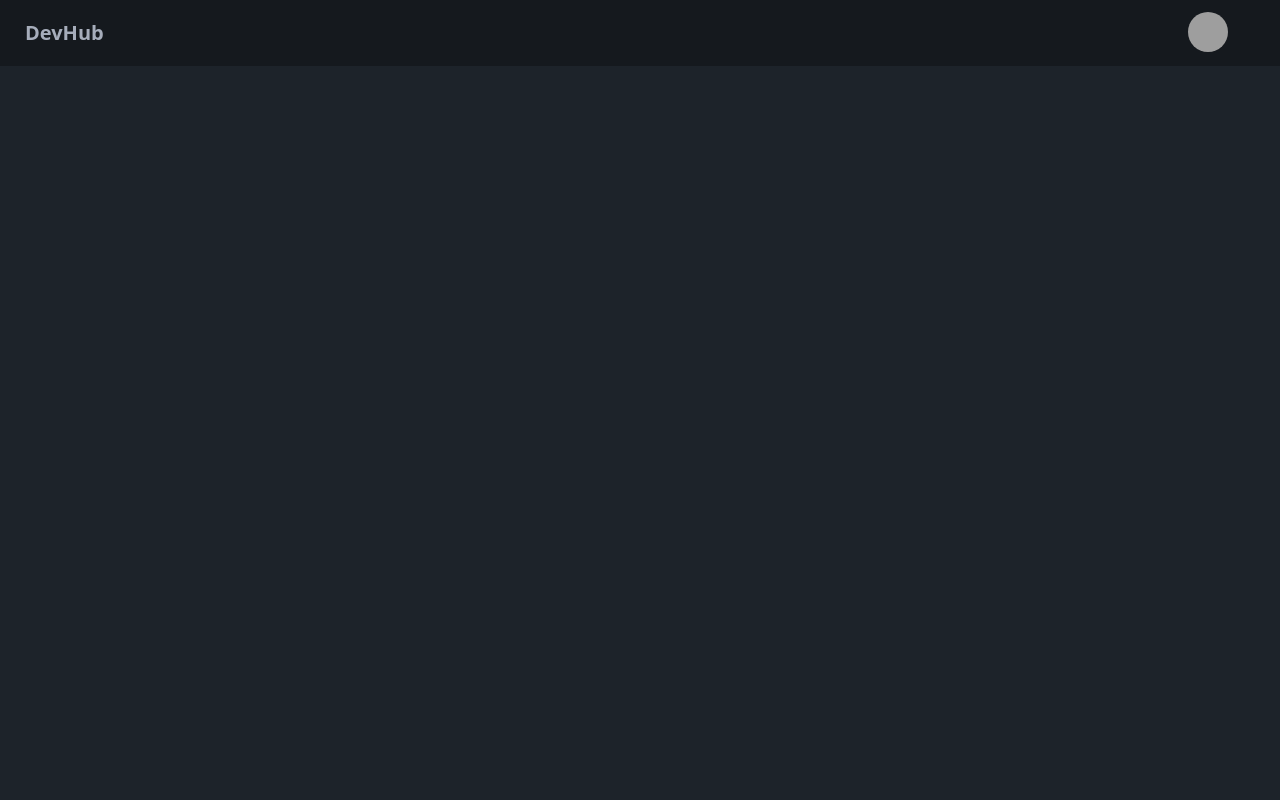
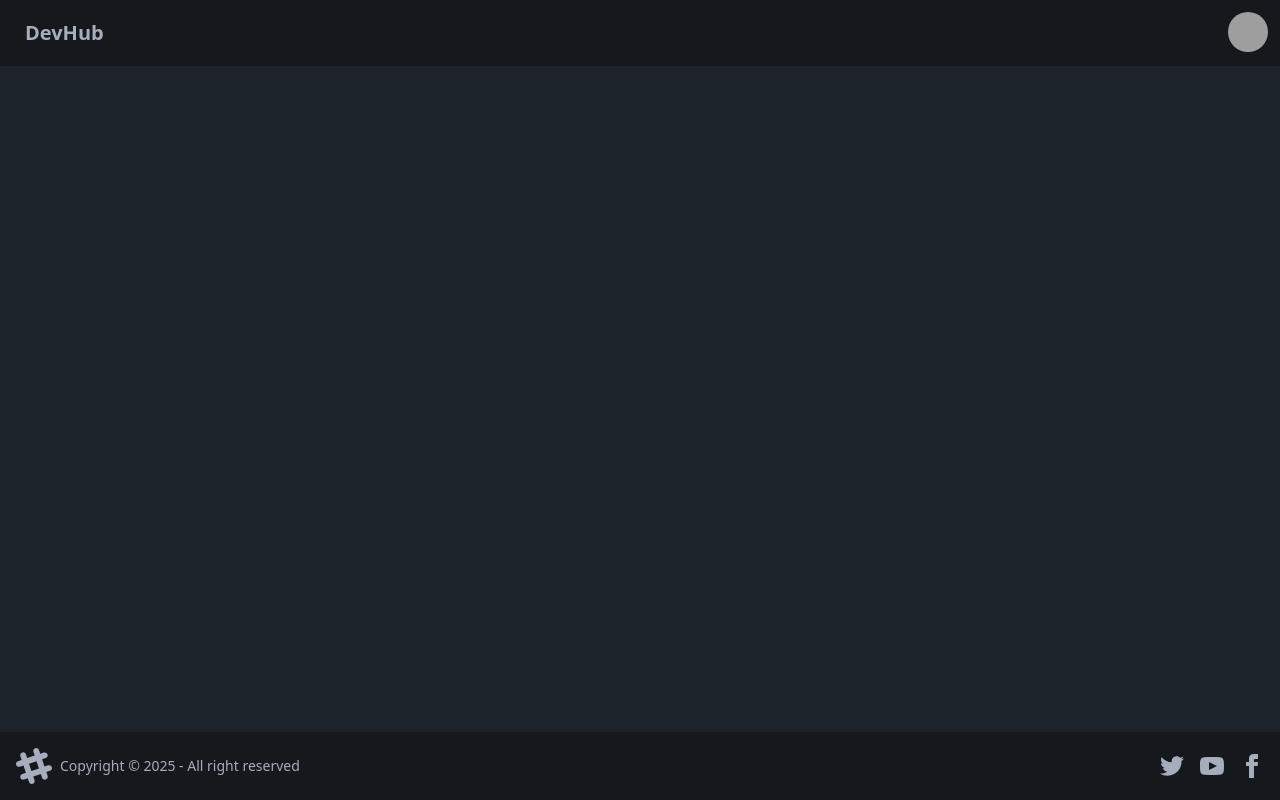
Before and after one commit to yadivyanshu/devHub-UI, a React (Vite) app: page / in a window 1280 px wide. Built offline with nearby package versions, Linux system fonts and the light colour scheme; grey boxes are pictures that could not be loaded.

Commit message:
implemented header and footer

```diff
--- a/package.json
+++ b/package.json
@@ -11,7 +11,8 @@
   },
   "dependencies": {
     "react": "^18.3.1",
-    "react-dom": "^18.3.1"
+    "react-dom": "^18.3.1",
+    "react-router-dom": "^6.29.0"
   },
   "devDependencies": {
     "@eslint/js": "^9.17.0",
--- a/src/App.jsx
+++ b/src/App.jsx
@@ -1,36 +1,20 @@
+import { BrowserRouter, Route, Routes } from 'react-router-dom'
 import './App.css'
+import Body from './Body'
+import Login from './Login'
+import Profile from './Profile'
 
 function App() {
   return (
     <>
-      <div className="navbar bg-base-300">
-      <div className="flex-1">
-        <a className="btn btn-ghost text-xl">DevHub</a>
-      </div>
-      <div className="flex-none gap-2">
-        <div className="dropdown dropdown-end mx-10">
-          <div tabIndex={0} role="button" className="btn btn-ghost btn-circle avatar">
-            <div className="w-10 rounded-full">
-              <img
-                alt="Tailwind CSS Navbar component"
-                src="https://img.daisyui.com/images/stock/photo-1534528741775-53994a69daeb.webp" />
-            </div>
-          </div>
-          <ul
-            tabIndex={0}
-            className="menu menu-sm dropdown-content bg-base-100 rounded-box z-[1] mt-3 w-52 p-2 shadow">
-            <li>
-              <a className="justify-between">
-                Profile
-                <span className="badge">New</span>
-              </a>
-            </li>
-            <li><a>Settings</a></li>
-            <li><a>Logout</a></li>
-          </ul>
-        </div>
-      </div>
-    </div>
+      <BrowserRouter basename='/'>
+        <Routes>
+          <Route path='/' element={<Body />} >
+            <Route path='/login' element={<Login />} />
+            <Route path='/profile' element={<Profile />} />
+          </Route>
+        </Routes>
+      </BrowserRouter>
     </>
   )
 }
--- /dev/null
+++ b/src/Body.jsx
@@ -0,0 +1,15 @@
+import { Outlet } from "react-router-dom"
+import Navbar from "./Navbar"
+import Footer from "./Footer"
+
+const Body = () => {
+  return (
+    <>
+        <Navbar />
+        <Outlet />
+        <Footer />
+    </>
+  )
+}
+
+export default Body
--- /dev/null
+++ b/src/Footer.jsx
@@ -0,0 +1,58 @@
+
+const Footer = () => {
+  return (
+    <footer className="footer bg-base-300  text-neutral-content items-center p-4 fixed bottom-0">
+        <aside className="grid-flow-col items-center">
+            <svg
+            width="36"
+            height="36"
+            viewBox="0 0 24 24"
+            xmlns="http://www.w3.org/2000/svg"
+            fillRule="evenodd"
+            clipRule="evenodd"
+            className="fill-current">
+            <path
+                d="M22.672 15.226l-2.432.811.841 2.515c.33 1.019-.209 2.127-1.23 2.456-1.15.325-2.148-.321-2.463-1.226l-.84-2.518-5.013 1.677.84 2.517c.391 1.203-.434 2.542-1.831 2.542-.88 0-1.601-.564-1.86-1.314l-.842-2.516-2.431.809c-1.135.328-2.145-.317-2.463-1.229-.329-1.018.211-2.127 1.231-2.456l2.432-.809-1.621-4.823-2.432.808c-1.355.384-2.558-.59-2.558-1.839 0-.817.509-1.582 1.327-1.846l2.433-.809-.842-2.515c-.33-1.02.211-2.129 1.232-2.458 1.02-.329 2.13.209 2.461 1.229l.842 2.515 5.011-1.677-.839-2.517c-.403-1.238.484-2.553 1.843-2.553.819 0 1.585.509 1.85 1.326l.841 2.517 2.431-.81c1.02-.33 2.131.211 2.461 1.229.332 1.018-.21 2.126-1.23 2.456l-2.433.809 1.622 4.823 2.433-.809c1.242-.401 2.557.484 2.557 1.838 0 .819-.51 1.583-1.328 1.847m-8.992-6.428l-5.01 1.675 1.619 4.828 5.011-1.674-1.62-4.829z"></path>
+            </svg>
+            <p>Copyright © {new Date().getFullYear()} - All right reserved</p>
+        </aside>
+        <nav className="grid-flow-col gap-4 md:place-self-center md:justify-self-end">
+            <a>
+            <svg
+                xmlns="http://www.w3.org/2000/svg"
+                width="24"
+                height="24"
+                viewBox="0 0 24 24"
+                className="fill-current">
+                <path
+                d="M24 4.557c-.883.392-1.832.656-2.828.775 1.017-.609 1.798-1.574 2.165-2.724-.951.564-2.005.974-3.127 1.195-.897-.957-2.178-1.555-3.594-1.555-3.179 0-5.515 2.966-4.797 6.045-4.091-.205-7.719-2.165-10.148-5.144-1.29 2.213-.669 5.108 1.523 6.574-.806-.026-1.566-.247-2.229-.616-.054 2.281 1.581 4.415 3.949 4.89-.693.188-1.452.232-2.224.084.626 1.956 2.444 3.379 4.6 3.419-2.07 1.623-4.678 2.348-7.29 2.04 2.179 1.397 4.768 2.212 7.548 2.212 9.142 0 14.307-7.721 13.995-14.646.962-.695 1.797-1.562 2.457-2.549z"></path>
+            </svg>
+            </a>
+            <a>
+            <svg
+                xmlns="http://www.w3.org/2000/svg"
+                width="24"
+                height="24"
+                viewBox="0 0 24 24"
+                className="fill-current">
+                <path
+                d="M19.615 3.184c-3.604-.246-11.631-.245-15.23 0-3.897.266-4.356 2.62-4.385 8.816.029 6.185.484 8.549 4.385 8.816 3.6.245 11.626.246 15.23 0 3.897-.266 4.356-2.62 4.385-8.816-.029-6.185-.484-8.549-4.385-8.816zm-10.615 12.816v-8l8 3.993-8 4.007z"></path>
+            </svg>
+            </a>
+            <a>
+            <svg
+                xmlns="http://www.w3.org/2000/svg"
+                width="24"
+                height="24"
+                viewBox="0 0 24 24"
+                className="fill-current">
+                <path
+                d="M9 8h-3v4h3v12h5v-12h3.642l.358-4h-4v-1.667c0-.955.192-1.333 1.115-1.333h2.885v-5h-3.808c-3.596 0-5.192 1.583-5.192 4.615v3.385z"></path>
+            </svg>
+            </a>
+        </nav>
+    </footer>
+  )
+}
+
+export default Footer
--- /dev/null
+++ b/src/Login.jsx
@@ -0,0 +1,8 @@
+
+const Login = () => {
+  return (
+    <div>Login</div>
+  )
+}
+
+export default Login
--- /dev/null
+++ b/src/Navbar.jsx
@@ -0,0 +1,36 @@
+
+
+const Navbar = () => {
+  return (
+    <div className="navbar bg-base-300">
+      <div className="flex-1">
+        <a className="btn btn-ghost text-xl">DevHub</a>
+      </div>
+      <div className="flex-none gap-2">
+        <div className="dropdown dropdown-end">
+          <div tabIndex={0} role="button" className="btn btn-ghost btn-circle avatar">
+            <div className="w-10 rounded-full">
+              <img
+                alt="Tailwind CSS Navbar component"
+                src="https://img.daisyui.com/images/stock/photo-1534528741775-53994a69daeb.webp" />
+            </div>
+          </div>
+          <ul
+            tabIndex={0}
+            className="menu menu-sm dropdown-content bg-base-100 rounded-box z-[1] mt-3 w-52 p-2 shadow">
+            <li>
+              <a className="justify-between">
+                Profile
+                <span className="badge">New</span>
+              </a>
+            </li>
+            <li><a>Settings</a></li>
+            <li><a>Logout</a></li>
+          </ul>
+        </div>
+      </div>
+    </div>
+  )
+}
+
+export default Navbar
--- /dev/null
+++ b/src/Profile.jsx
@@ -0,0 +1,8 @@
+
+const Profile = () => {
+  return (
+    <div>Profile</div>
+  )
+}
+
+export default Profile
```
Also changed, not shown: 1 other file (tests, documents, lock files or other folders).
